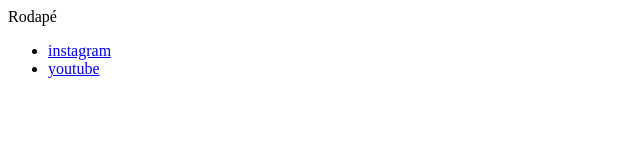
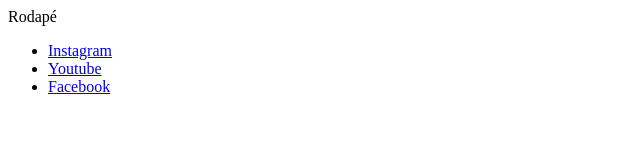
Before and after one commit to DaviEspinosa/LMR-DEVTarde, a plain HTML site: page FormularioSimples/footer.html in a window 1280 px wide. Shown: the whole page, without its empty margins (0-640 px from the left). Drawn offline with Linux system fonts and the light colour scheme.

Commit message:
17/02/23

```diff
--- a/FormularioSimples/footer.html
+++ b/FormularioSimples/footer.html
@@ -13,9 +13,13 @@
         Rodapé
         <ul>
             <li>
-                <a href="https://www.instagram.com">instagram</a>
+                <a href="https://www.instagram.com">Instagram</a>
             </li>
-            <li><a href="https://www.youtube.com.br">youtube</a></li>
+            <li><a href="https://www.youtube.com.br">Youtube</a>
+            </li>
+            <li>
+                <a href="https://www.facebook.com.br">Facebook</a>
+            </li>
         </ul>
     </footer>
 
```
